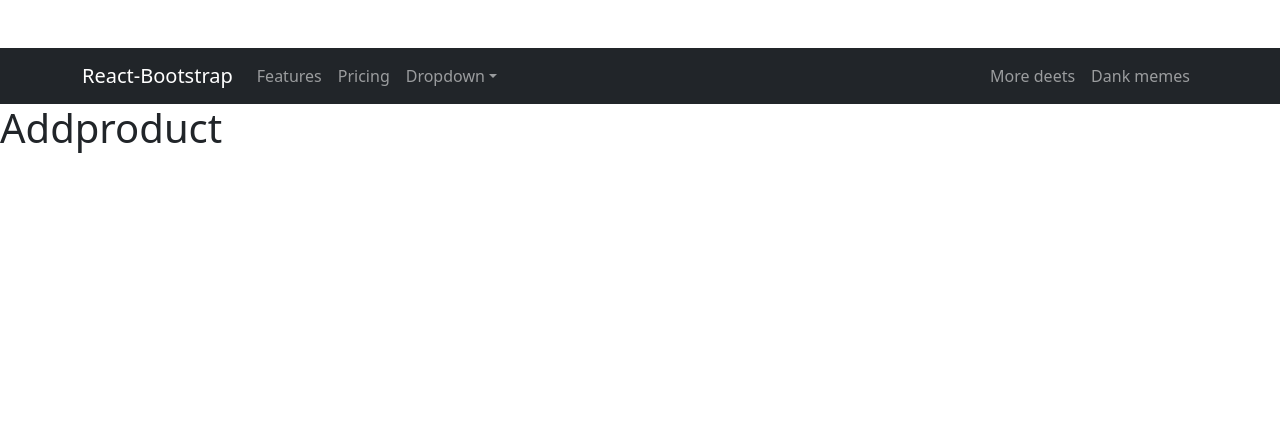
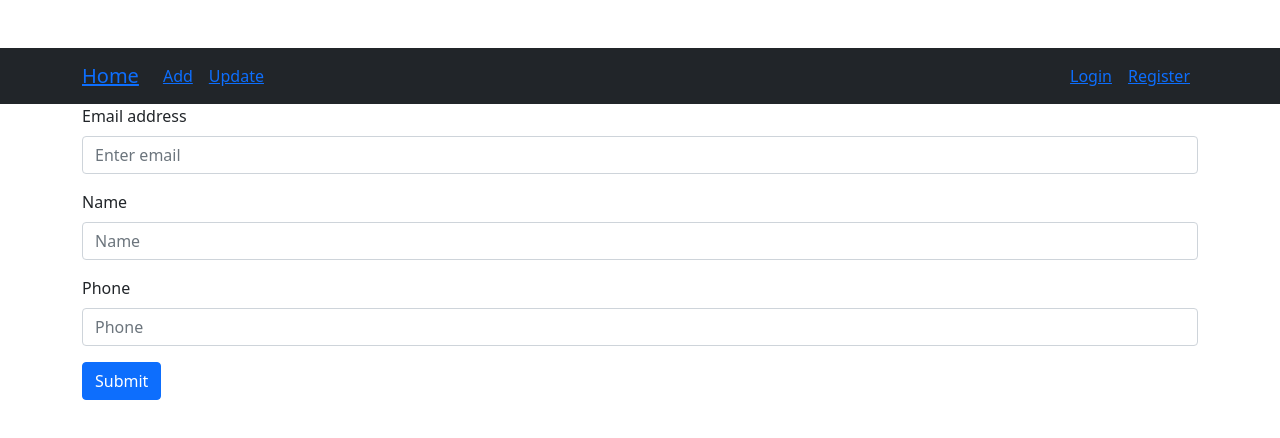
Before and after one commit to brainshahriar/react-practice-user, a React (Create React App) app: page /add in a window 1280 px wide. Shown: the top 438 px of the page. Built offline with nearby package versions, Linux system fonts and the light colour scheme.

Commit message:
crud start

```diff
--- a/src/components/Addproduct.jsx
+++ b/src/components/Addproduct.jsx
@@ -1,5 +1,26 @@
+import { Button, Container, Form } from "react-bootstrap";
 export default function Addproduct(){
     return(
-        <h1>Addproduct</h1>
+        <>
+        <Container>
+        <Form>
+  <Form.Group className="mb-3" controlId="formBasicEmail">
+    <Form.Label>Email address</Form.Label>
+    <Form.Control type="email" placeholder="Enter email" />
+  </Form.Group>
+  <Form.Group className="mb-3" controlId="formBasicPassword">
+    <Form.Label>Name</Form.Label>
+    <Form.Control type="text" placeholder="Name" />
+  </Form.Group>
+  <Form.Group className="mb-3" controlId="formBasicPassword">
+    <Form.Label>Phone</Form.Label>
+    <Form.Control type="text" placeholder="Phone" />
+  </Form.Group>
+  <Button variant="primary" type="submit">
+    Submit
+  </Button>
+</Form>
+</Container>
+        </>
     )
 }
--- a/src/components/AppRoute.jsx
+++ b/src/components/AppRoute.jsx
@@ -2,6 +2,7 @@ import React, { Component } from 'react'
 import { Route, Switch } from "react-router-dom";
 import Addproduct from './Addproduct';
 import Header from './Header';
+import Home from './Home';
 import Login from './Login';
 import Register from './Register';
 import Updateproduct from './Updateproduct';
@@ -13,6 +14,7 @@ class Approute extends Component {
        <>
        <Header/>
        <Switch>
+       <Route exact path="/" component={Home} />
            <Route exact path="/add" component={Addproduct} />
            <Route exact path="/update" component={Updateproduct} />
            <Route exact path="/login" component={Login} />
--- a/src/components/Header.jsx
+++ b/src/components/Header.jsx
@@ -1,4 +1,4 @@
-import {  Container, Nav, Navbar,NavDropdown } from "react-bootstrap";
+import {  Container, Nav, Navbar} from "react-bootstrap";
 import { Link } from "react-router-dom";
 
 export default function Header(){
@@ -6,25 +6,16 @@ export default function Header(){
         <>
         <Navbar collapseOnSelect expand="lg" bg="dark" variant="dark">
   <Container>
-  <Navbar.Brand href="#home">React-Bootstrap</Navbar.Brand>
+  <Navbar.Brand> <Link to="/">Home</Link></Navbar.Brand>
   <Navbar.Toggle aria-controls="responsive-navbar-nav" />
   <Navbar.Collapse id="responsive-navbar-nav">
     <Nav className="me-auto">
-      <Nav.Link href="#features">Features</Nav.Link>
-      <Nav.Link href="#pricing">Pricing</Nav.Link>
-      <NavDropdown title="Dropdown" id="collasible-nav-dropdown">
-        <NavDropdown.Item href="#action/3.1">Action</NavDropdown.Item>
-        <NavDropdown.Item href="#action/3.2">Another action</NavDropdown.Item>
-        <NavDropdown.Item href="#action/3.3">Something</NavDropdown.Item>
-        <NavDropdown.Divider />
-        <NavDropdown.Item href="#action/3.4">Separated link</NavDropdown.Item>
-      </NavDropdown>
+      <Nav.Link >  <Link to="/add">Add</Link></Nav.Link>
+      <Nav.Link ><Link to="/update">Update</Link></Nav.Link>
     </Nav>
     <Nav>
-      <Nav.Link href="#deets">More deets</Nav.Link>
-      <Nav.Link eventKey={2} href="#memes">
-        Dank memes
-      </Nav.Link>
+      <Nav.Link><Link to="/login">Login</Link></Nav.Link>
+      <Nav.Link><Link to="/register">Register</Link></Nav.Link>
     </Nav>
   </Navbar.Collapse>
   </Container>
--- /dev/null
+++ b/src/components/Home.jsx
@@ -0,0 +1,13 @@
+import React, { Component } from 'react'
+
+class Home extends Component {
+    render() {
+        return (
+            <div>
+                <h1>Welcome</h1>
+            </div>
+        )
+    }
+}
+
+export default Home
```
